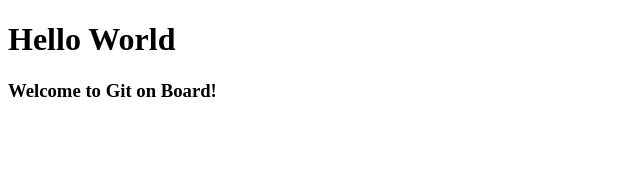
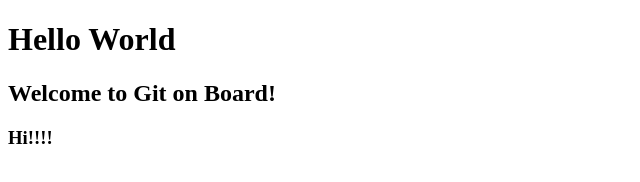
Before and after one commit to formesean/git-on-board, a website: page index.html in a window 1280 px wide. Shown: the whole page, without its empty margins (0-640 px from the left). Drawn offline with Linux system fonts and the light colour scheme.

Commit message:
Update index.html

```diff
--- a/index.html
+++ b/index.html
@@ -7,6 +7,7 @@
     </head>
     <body>
         <h1>Hello World</h1>
-        <h3>Welcome to Git on Board!</h3>
+        <h2>Welcome to Git on Board!</h2>
+        <h3>Hi!!!!</h3>
     </body>
 </html>
```
